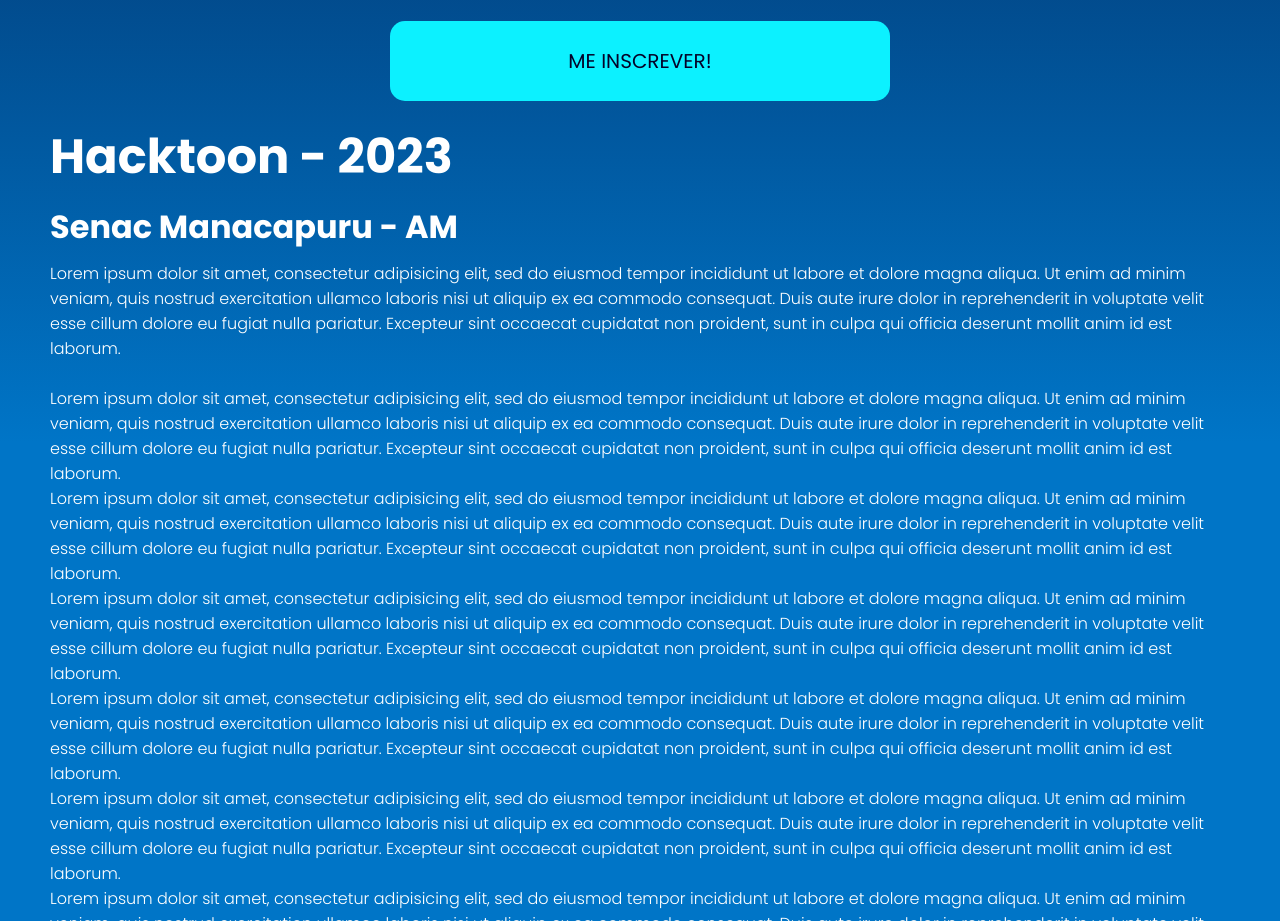
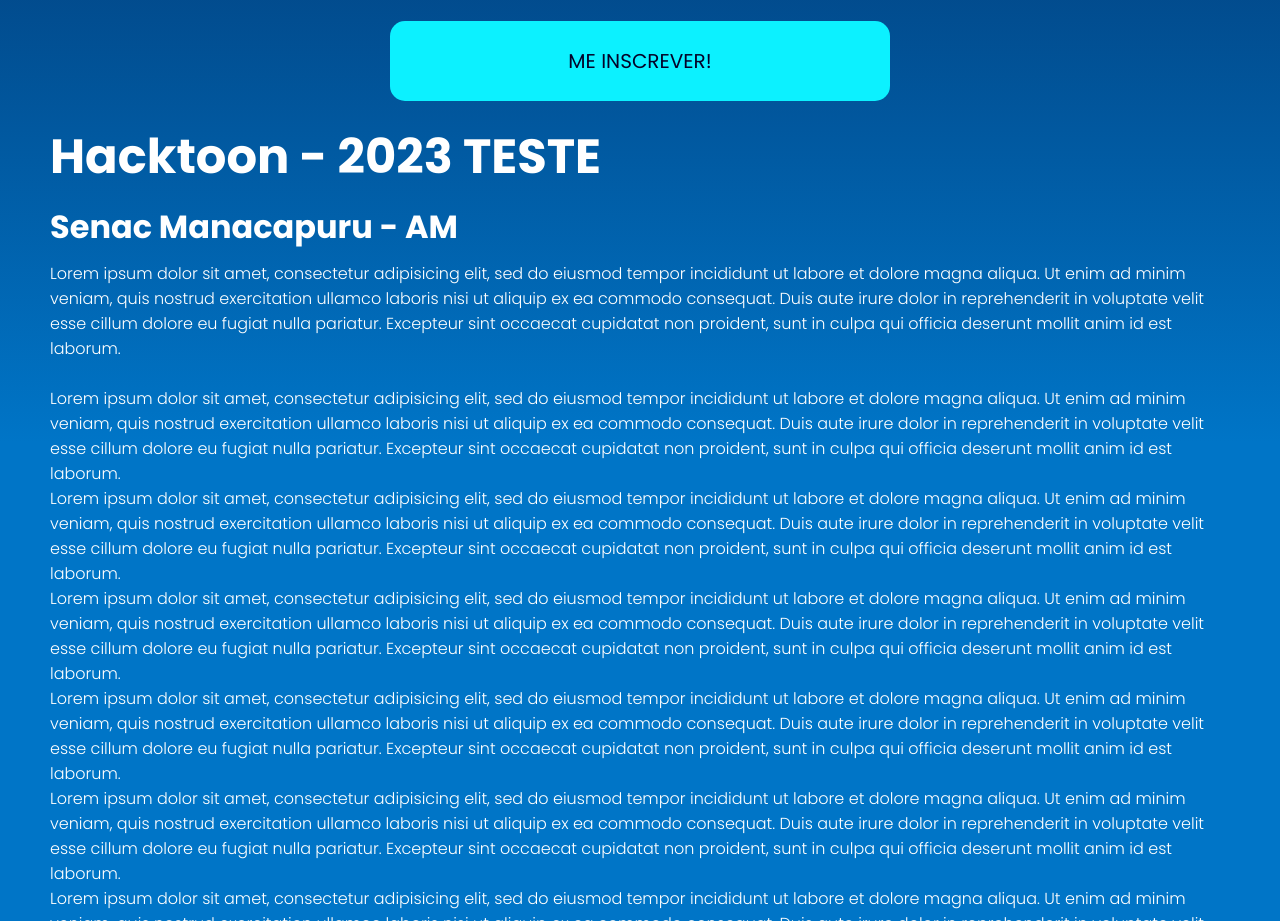
Before and after one commit to gabrielfilipy/senac-hackthon, a plain HTML site: page index.html in a window 1280 px wide. Shown: the part 800-1721 px from the top of the page. Drawn offline with Linux system fonts and the light colour scheme.

Commit message:
Testando deploy

```diff
--- a/index.html
+++ b/index.html
@@ -31,7 +31,7 @@
 
 	<div class="content">
 	<section class="description">
-		<h2>Hacktoon - 2023</h2>
+		<h2>Hacktoon - 2023 TESTE</h2>
 		<h2>Senac Manacapuru - AM</h2>
 		<p>
 			Lorem ipsum dolor sit amet, consectetur adipisicing elit, sed do eiusmod
```
